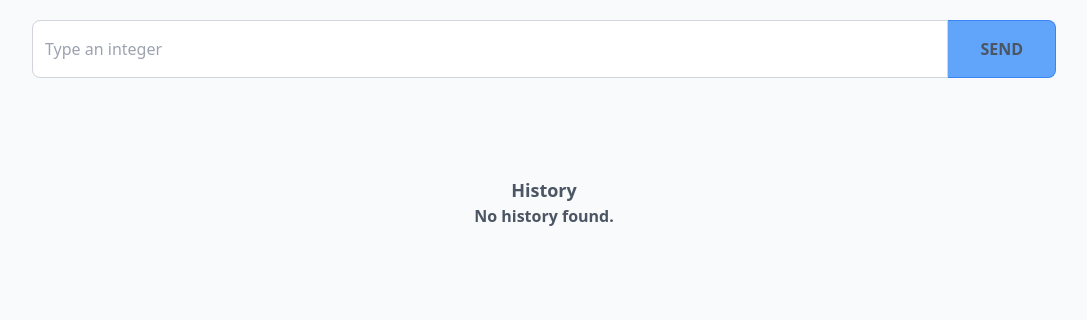
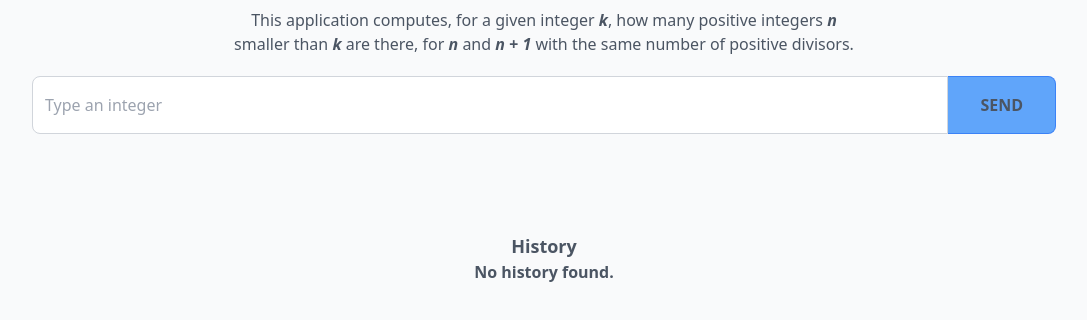
Before and after one commit to thiagobew/Desafio---Dev-Web-Full-Stack, a Next.js app: page / in a window 1280 px wide. Shown: the top 320 px of the page, without its empty margins (96-1183 px from the left). Built offline with nearby package versions, Linux system fonts and the light colour scheme; no server answers; the database is empty.

Commit message:
Added description in landing page

```diff
--- a/pages/index.js
+++ b/pages/index.js
@@ -102,11 +102,25 @@ export default function Home() {
       return;
     }
 
-    setRecords(records.filter((record) => record.id !== id));
+    const newRecords = records.filter((record) => record.id !== id);
+
+    newRecords.length > 0 ? setRecords(newRecords) : setRecords(null),
+      setDbMessage("No history found.");
   };
 
   return (
-    <div className="justify-center flex flex-col">
+    <div className="justify-center items-center flex flex-col">
+      <div className="pt-2 text-center w-1/2 text-gray-600">
+        <h1>
+          This application computes, for a given integer{" "}
+          <span className="font-semibold italic">k</span>, how many positive
+          integers <span className="font-semibold italic">n</span> smaller than{" "}
+          <span className="font-semibold italic">k</span> are there, for{" "}
+          <span className="font-semibold italic">n</span> and{" "}
+          <span className="font-semibold italic">n + 1</span> with the same
+          number of positive divisors.
+        </h1>
+      </div>
       <div className="w-4/5 self-center pt-5 flex flex-col h-44">
         <InputNumberWithButton
           onClick={handleClick}
```
Also changed, not shown: 1 other file (tests, documents, lock files or other folders).
